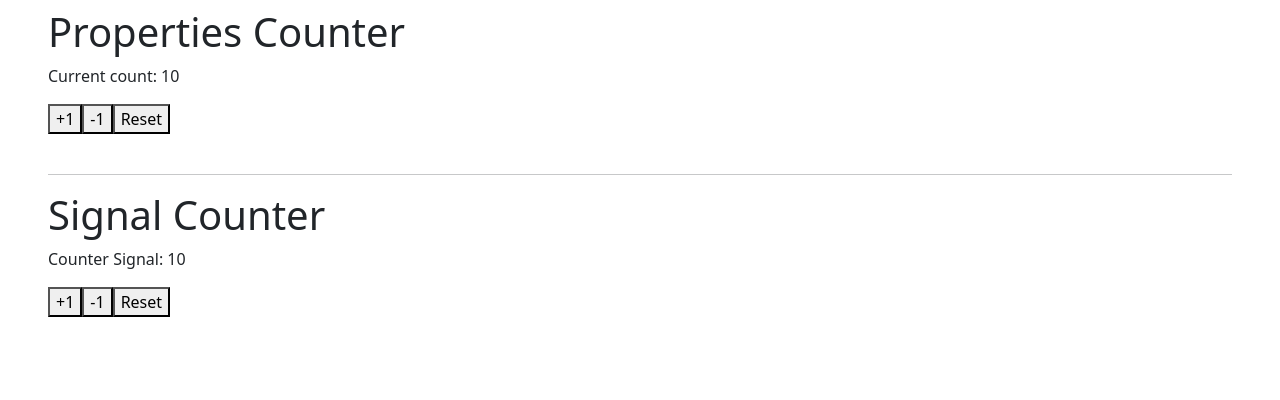
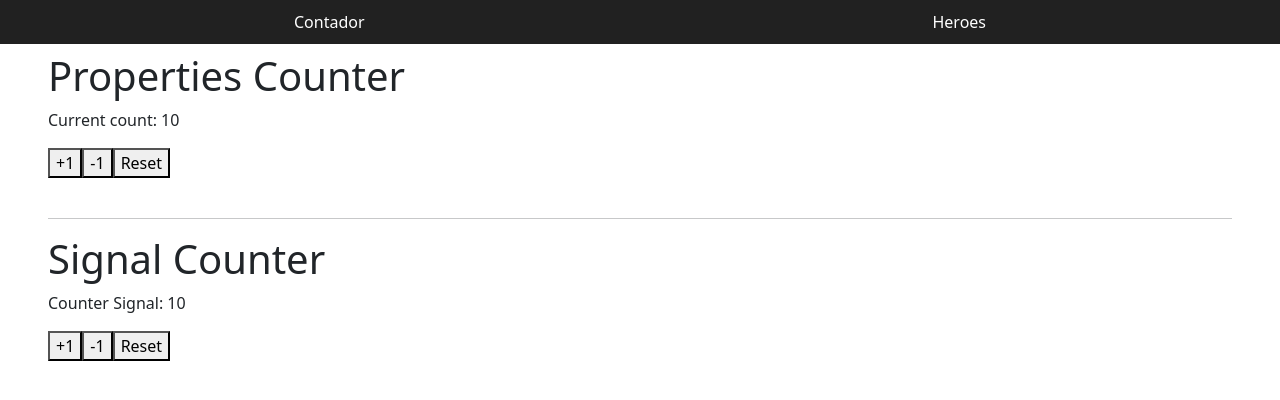
Before and after one commit to Doplax/angular25, an Angular app in the folder 02-bases/: page / in a window 1280 px wide. Shown: the top 400 px of the page. Built offline with nearby package versions, Linux system fonts and the light colour scheme.

Commit message:
feat: RouterLink

```diff
--- a/02-bases/src/app/app.component.html
+++ b/02-bases/src/app/app.component.html
@@ -1,3 +1,4 @@
+<app-navbar/>
 
 <section class="mx-5 mt-2">
   <router-outlet />
--- a/02-bases/src/app/app.component.ts
+++ b/02-bases/src/app/app.component.ts
@@ -1,9 +1,10 @@
 import { Component } from '@angular/core';
 import { RouterOutlet } from '@angular/router';
+import { NavbarComponent } from "./components/shared/navbar/navbar.component";
 
 @Component({
   selector: 'app-root',
-  imports: [RouterOutlet],
+  imports: [RouterOutlet, NavbarComponent],
   templateUrl: './app.component.html',
   //styleUrl: './app.component.css'
 })
--- /dev/null
+++ b/02-bases/src/app/components/shared/navbar/navbar.component.css
@@ -0,0 +1,3 @@
+:host {
+  display: block;
+}
--- /dev/null
+++ b/02-bases/src/app/components/shared/navbar/navbar.component.html
@@ -0,0 +1,20 @@
+
+<style>
+nav {
+    display: flex;
+    justify-content: space-around;
+    background-color: #212121;
+    color: white;
+    padding: 10px;
+}
+
+nav a {
+    color: white;
+    text-decoration: none;
+}
+</style>
+
+<nav>
+  <a routerLink="/"> Contador </a>
+  <a routerLink="/hero"> Heroes </a>
+</nav>
```
Also changed, not shown: 02-bases/src/app/components/shared/navbar/navbar.component.ts (added, +10 -0 lines).
